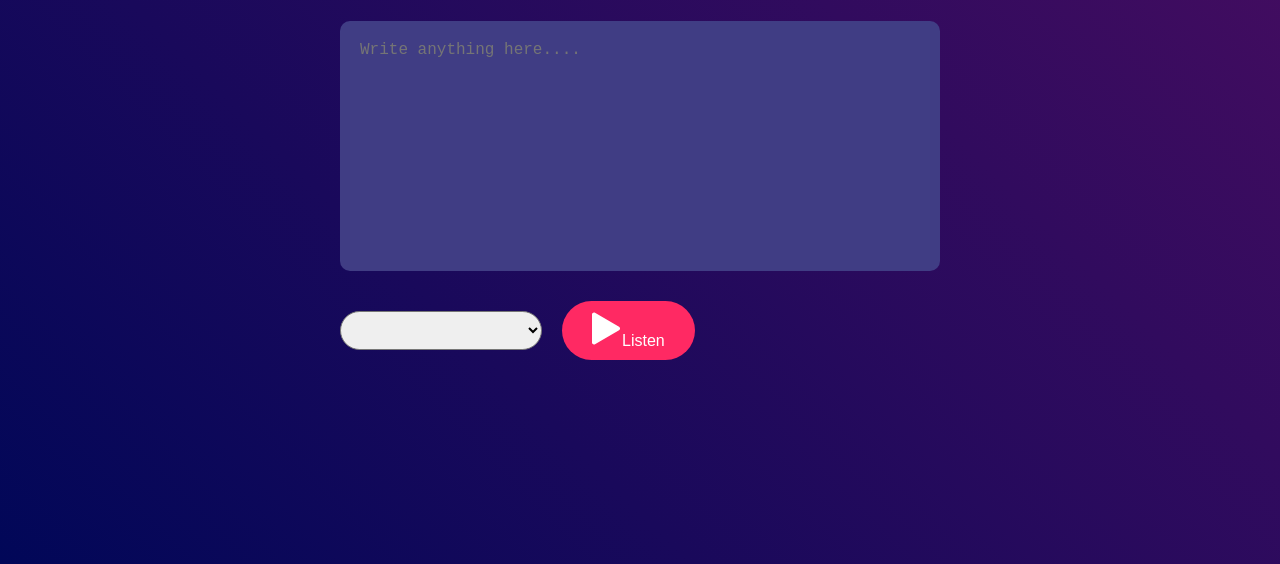
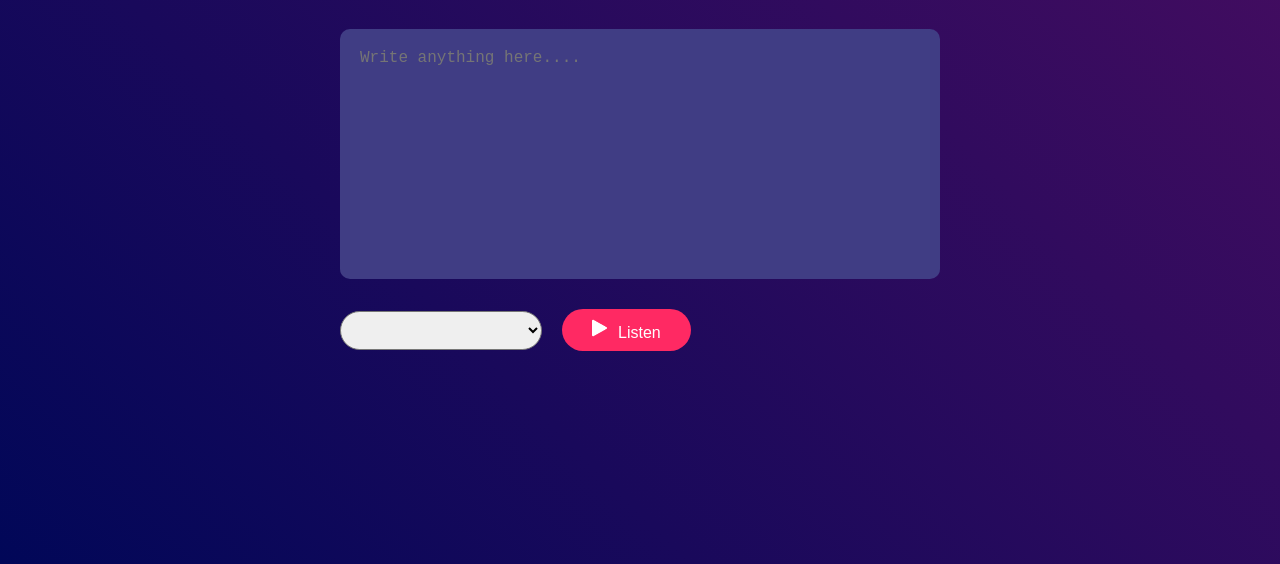
Before and after one commit to FerdouseOfficial/Text-To-Voice-Converter, a plain HTML site: page index.html in a window 1280 px wide. Shown: the part 236-800 px from the top of the page. Drawn offline with Linux system fonts and the light colour scheme.

Commit message:
trying to do it as accurately as possibly

```diff
--- a/style.css
+++ b/style.css
@@ -57,10 +57,6 @@ span {
   align-items: center;
   gap: 20px;
 }
-.row button img{
-
-}
-
   button {
     background-color: #ff2963;
     color: #fff;
@@ -71,3 +67,7 @@ button {
     outline: 0;
     cursor: pointer;
   }
+button img{
+    width: 16px;
+    margin-right: 10px;
+}
```
Lines whose indentation alone changed are shown as unchanged.
